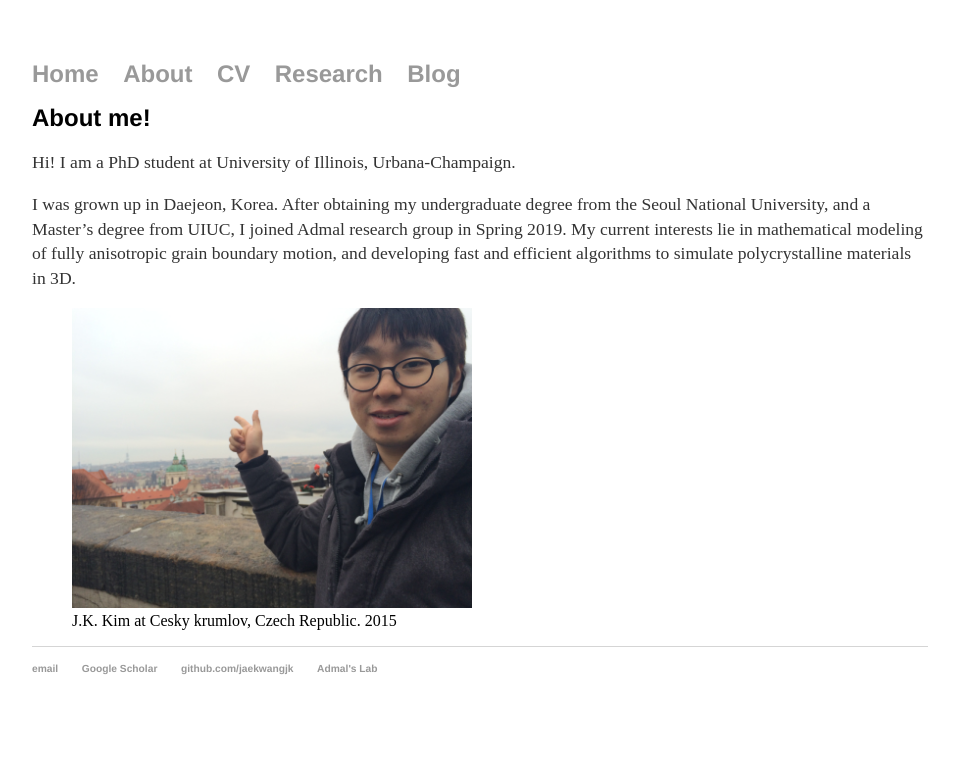
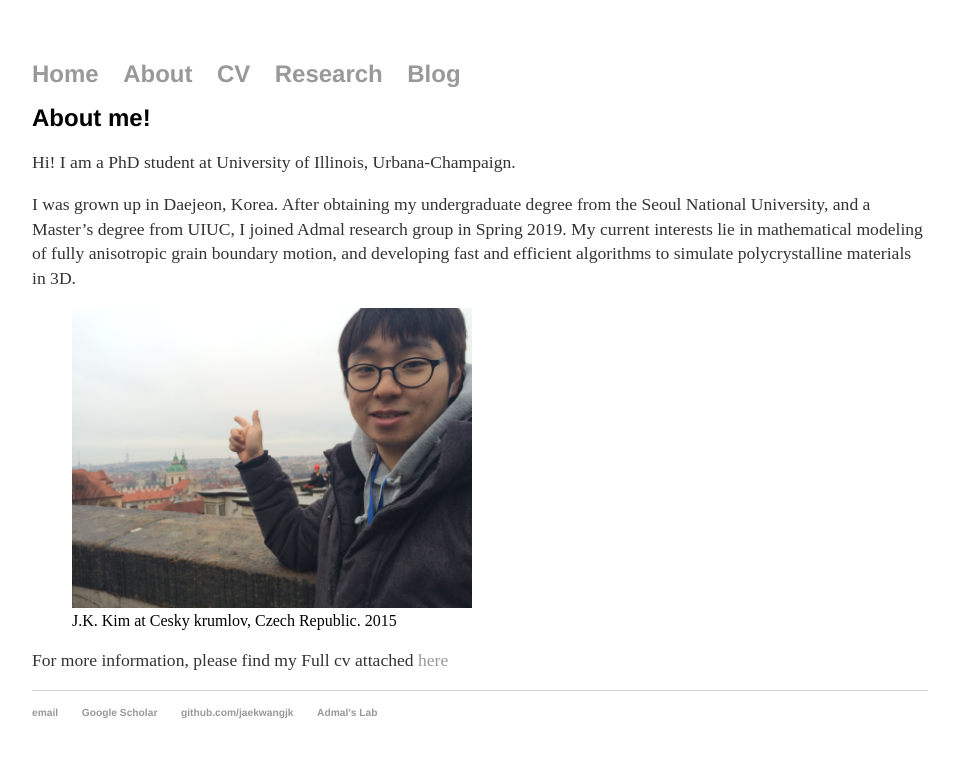
Before and after one commit to jaekwangjk/jaekwangjk.github.io, a Jekyll site: the page built from about.html, in a window 1280 px wide. Shown: the top 758 px of the page, without its empty margins (160-1119 px from the left). Built offline with Jekyll 4.4.1, drawn with Linux system fonts in a browser that asks for light colours.

Commit message:
attach cv

```diff
--- a/about.html
+++ b/about.html
@@ -16,10 +16,17 @@ title: Jaekwang Kim
 	and developing fast and efficient algorithms to simulate polycrystalline materials in 3D.
 	</p>
 
+	<p>
 	<figure>
     	<img src="pictures/self_photo.jpg" alt="My self" style="width:400px;height:300px;">
      	<figcaption> J.K. Kim at Cesky krumlov, Czech Republic. 2015</figcaption>
 	</figure>
+	</p>
+
+	<p>
+	For more information, please find my Full cv attached
+	<a href="https://jaekwangjk.github.io/my_cv.pdf">here</a></p>
+	</p>
 
 
 
```
Also changed, not shown: 1 other file.
